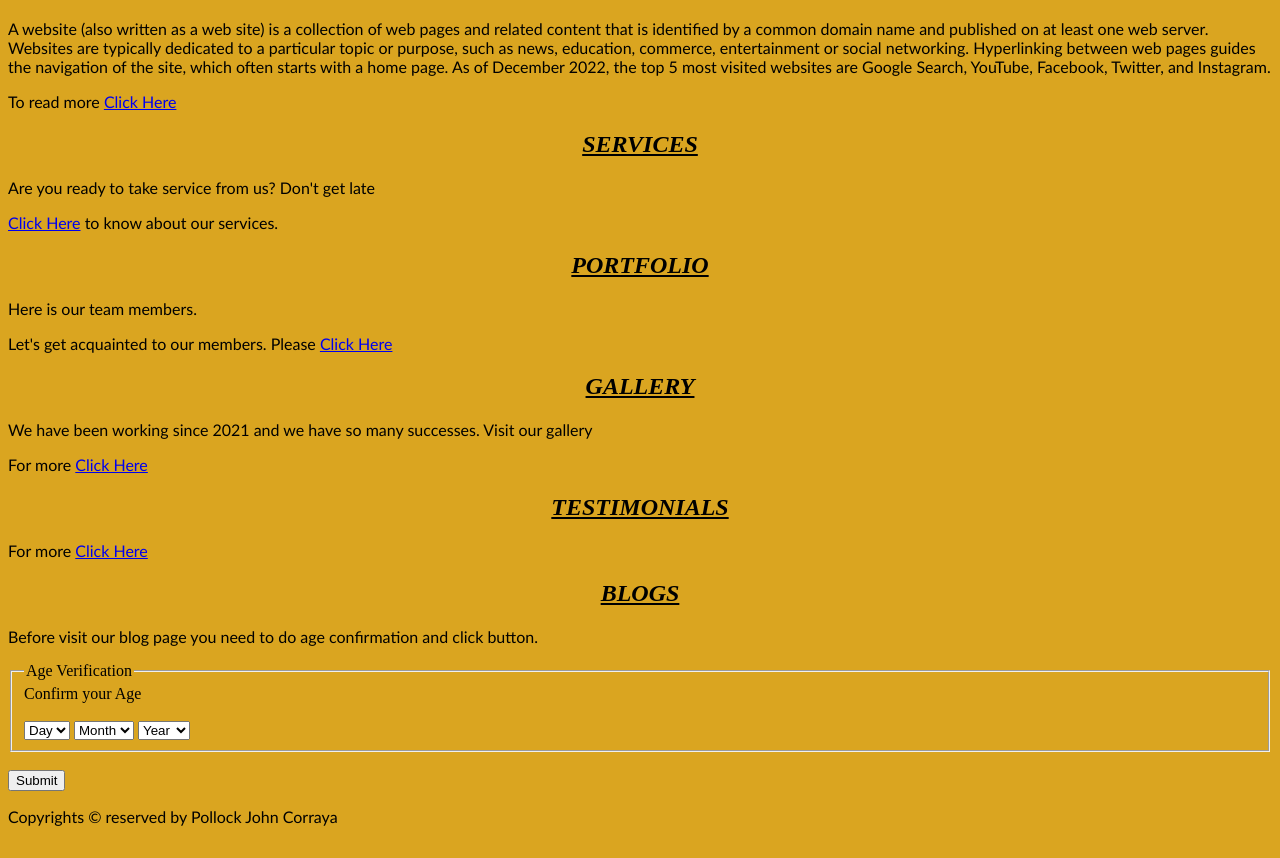
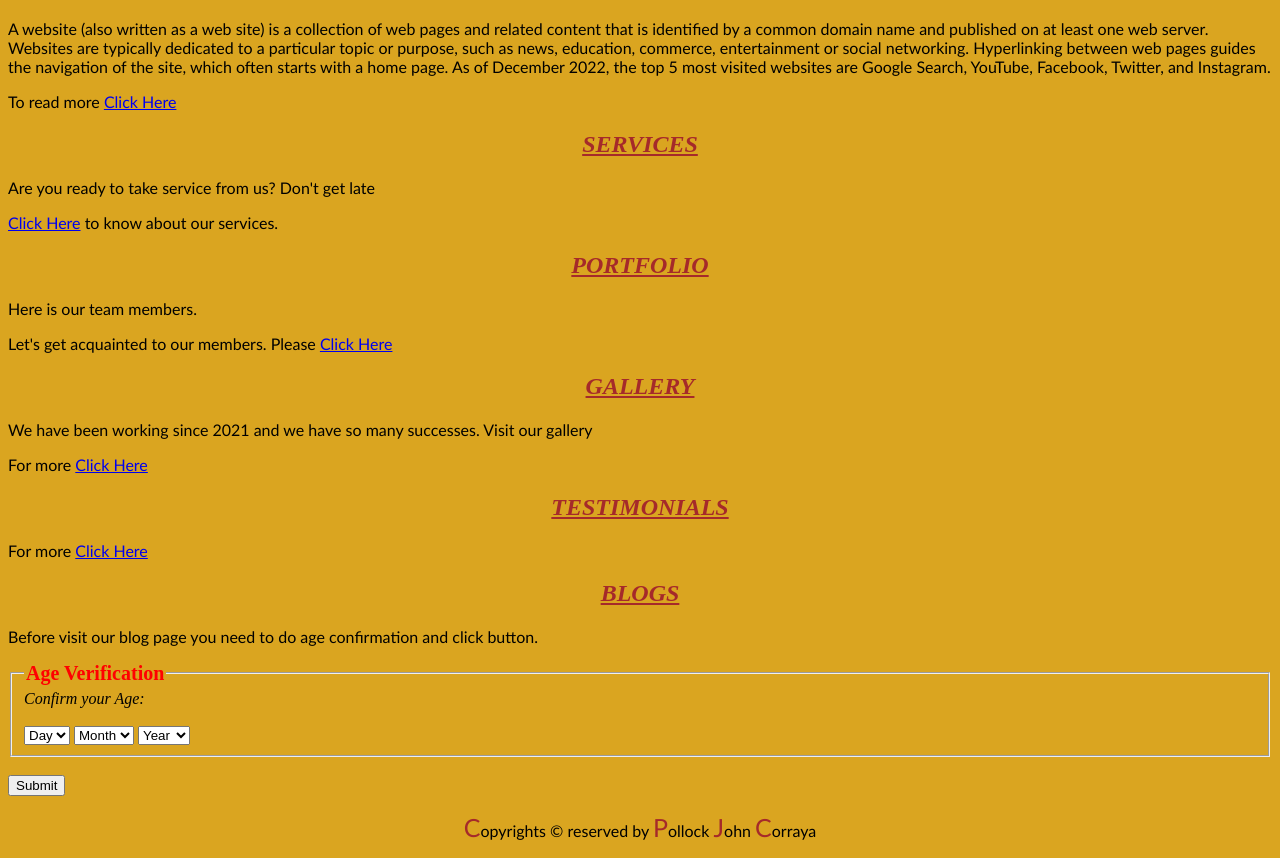
Before and after one commit to Pollockcorraya/Class-4-Pollock, a plain HTML site: page index.html in a window 1280 px wide. Shown: the part 1085-1943 px from the top of the page. Drawn offline with Linux system fonts and the light colour scheme.

Commit message:
Main CSS done

```diff
--- a/assets/css/style.css
+++ b/assets/css/style.css
@@ -9,12 +9,17 @@ h1 {
     font-style: italic;
     text-align: center;
     text-transform: uppercase;
+    color: blue;
 }
 h2 {
     text-align: center;
     text-transform: uppercase;
     text-decoration: underline;
     font-style: italic;
+    color: brown;
+}
+h5 {
+    text-decoration: underline;
 }
 p {
     font-family: 'Gill Sans', 'Gill Sans MT', Calibri, 'Trebuchet MS', sans-serif;
@@ -24,3 +29,19 @@ ul li {
     text-transform: uppercase;
     font-size: 15px;
 }
+legend {
+    font-size: 20px;
+    font-weight: 900;
+    color: red;
+}
+label {
+    font-style: italic;
+}
+
+footer p {
+    text-align: center;
+}
+footer span {
+    font-size: 25px;
+    color: brown;
+}
--- a/index.html
+++ b/index.html
@@ -81,7 +81,7 @@
                 <form action="assets/templates/blog.html">
                     <fieldset>
                         <legend>Age Verification</legend>
-                        <label>Confirm your Age</label><br><br>
+                        <label>Confirm your Age:</label><br><br>
                         <select>
                             <option value="Day">Day</option>
                             <option value="1">1</option>
@@ -121,7 +121,7 @@
 
     </main>
     <footer>
-        <p>Copyrights &copy; reserved by Pollock John Corraya</p>
+        <p><span>C</span>opyrights &copy; reserved by <span>P</span>ollock <span>J</span>ohn <span>C</span>orraya</p>
     </footer>
 </body>
 </html>
```
